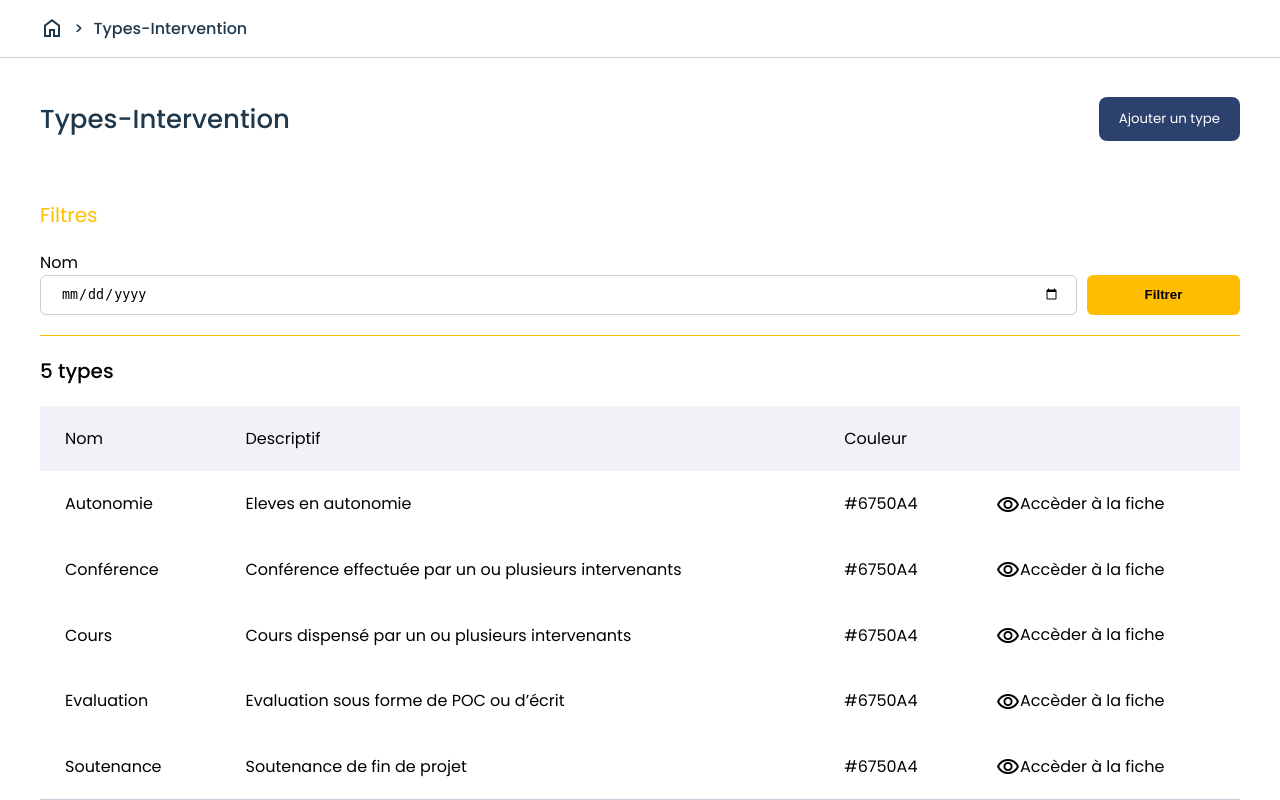
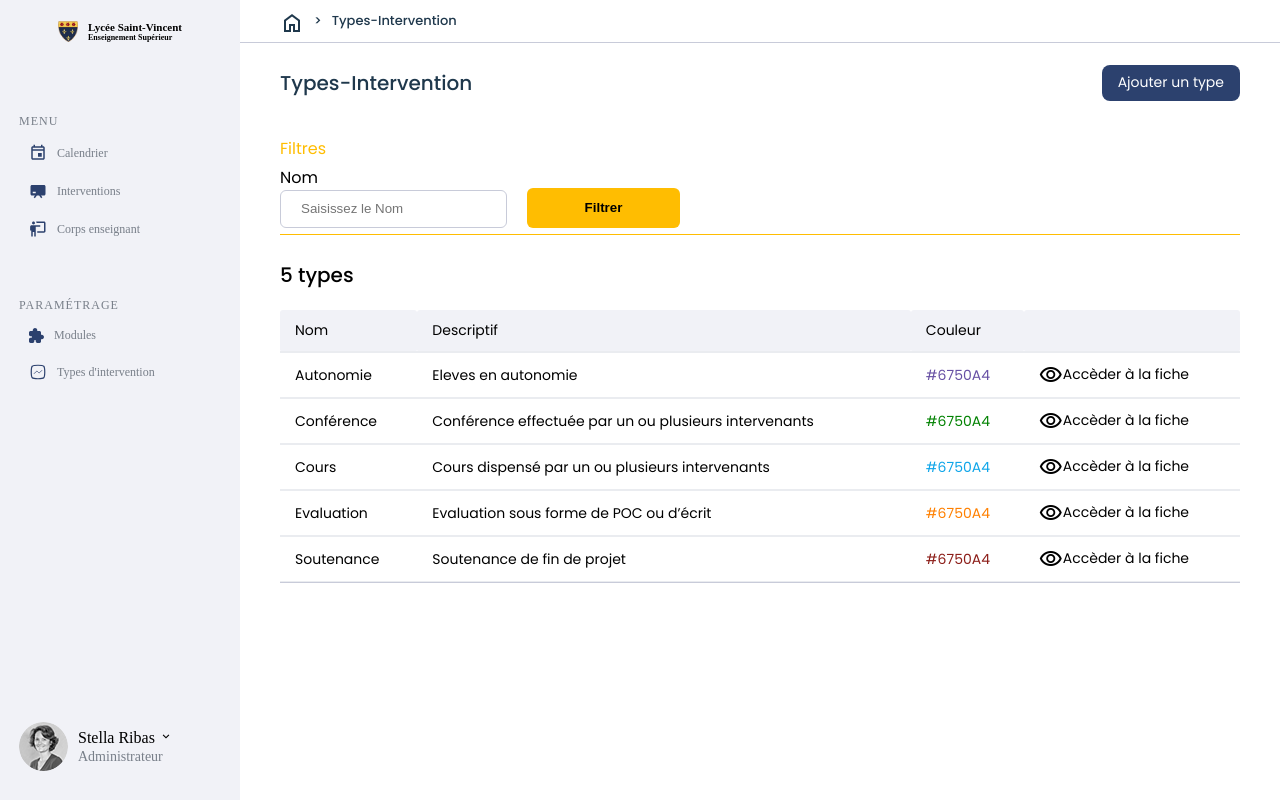
Before and after one commit to SlitherSwing/GestionPlanningLicence, a PHP site: page /types-Intervention.html in a window 1280 px wide. Run offline with PHP 8.4, Linux system fonts and the light colour scheme; lists and menus that the app fills with data are empty.

Commit message:
Avancement
J'ai ajouté la sideBar, j'ai réduit le tableau, j'ai rempli le tableau, j'ai changé la couleur des mots

```diff
--- a/style.css
+++ b/style.css
@@ -152,7 +152,7 @@ th {
     align-items: center;
     margin-top: auto;
     width: 250px;
-    margin-bottom: 30px;
+    margin-bottom: 10px;
 
 }
 
@@ -402,20 +402,29 @@ Table th .material-symbols-outlined {
 
 /* -------------------------------- */
 
-Main-Content {
+.Main-Content {
     display: flex;
     flex-direction: column;
     width: 100%;
 }
 
+main {
+    display: flex;
+}
+
 .Breadcrumb {
     display: flex;
     width: 100%;
-    height: 57px;
-    border-bottom: solid 1px;
-    border-color: #C8CBD9;
-    font-weight: 500;
-    font-family: 'Poppins';
+    height: 32px;
+    align-items: center;
+    font-size: 13px;
+    margin-top: 10px;
+}
+
+.BreadcrumbMain{
+    display: flex;
+    flex-direction: column;
+    width: 100%;
 }
 
 .Breadcrumb ol {
@@ -433,28 +442,18 @@ Main-Content {
     color: #1F384C;
 }
 
-.Main {
-    display: flex;
-    flex-direction: column;
-    padding: 0 40px 0 40px;
-    font-family: 'Poppins';
+.Heading {
+    margin-top: 8px;
 }
 
-.Heading {
-    display: flex;
-    justify-content: space-between;
-    align-items: center;
-    margin-top: 20px;
+.Heading h2 {
+    font-size: 20px;
 }
 
 .Heading button {
-    display: flex;
-    background-color: #2C416E;
-    align-items: center;
-    padding: 14px 20px 14px 20px;
-    color: white;
-    height: 44px;
-    border-radius: 8px;
+    padding: 8px 16px;
+    height: 36px;
+    font-size: 14px;
 }
 
 .Heading button:hover {
@@ -469,25 +468,20 @@ Main-Content {
 }
 
 .Filters {
-    display: flex;
-    width: 100%;
-    flex-direction: column;
-    border-bottom: solid 1px;
-    border-color: #FFBD01;
-    padding: 20px 0 20px 0;
+    padding: 6px 0;
+
 }
 
 .Filters p {
-    color: #FFBD01;
-    font-size: 20px;
+    font-size: 16px;
+    margin-bottom: 4px;
 }
 
 .Filters form {
     display: flex;
-    gap: 10px;
+    gap: 20px;
     align-items: end;
-    width: 100%;
-    justify-content: space-between;
+    width: 400px;
 }
 
 .Filters form div {
@@ -523,9 +517,7 @@ Main-Content {
 }
 
 .Table {
-    display: flex;
-    width: 100%;
-    flex-direction: column;
+    margin-top: 5px;
 }
 
 .Table p {
@@ -534,21 +526,28 @@ Main-Content {
 }
 
 .Table table {
-    padding: 20px 25px 20px 25px;
     border-collapse: collapse;
-    border-bottom: solid 1px;
-    border-color: #C8CBD9
+    width: 100%;
 }
 
-.Table th {
-    text-align: start;
-    padding: 20px 25px 20px 25px;
-}
-
-Table th .material-symbols-outlined {
-    vertical-align: middle;
+.Table th,
+.Table td {
+    padding: 10px 15px;
+    font-size: 14px;
+    border-bottom: 2px solid #EAECF0;
+    border-radius: 3px;
 }
 
 .Table-Head {
     background-color: #F1F2F7;
 }
+
+.color-purple { color: #6750A4; }
+
+.color-green { color: #028202; }
+
+.color-blue { color:#0EA5E9; }
+
+.color-orange { color: #FF8000; }
+
+.color-brown { color: #8C1D18; }
--- a/types-Intervention.html
+++ b/types-Intervention.html
@@ -11,6 +11,73 @@
     <link rel="stylesheet" href="https://fonts.googleapis.com/css2?family=Material+Symbols+Outlined"/>
 </head>
 <body>
+
+   <main>
+
+    <div class="Sidebar-Menu">
+
+                <div class="Block-Patch">
+                    <img src="./assets/logo.png" class="Logo">
+
+                    <div class="Text">
+                        <h1>Lycée Saint-Vincent</h1>
+                        <p>Enseignement Supérieur</p>
+                    </div>
+                </div>
+
+                <div class="Block-Menu">
+
+                    <p class="Block-Title">MENU</p>
+
+                    <a href="#" class="Icones">
+                        <img src="./assets/Calendar.svg" class="logo">
+                        Calendrier
+                    </a>
+
+                    <a href="#" class="Icones">
+                        <img src="./assets/Frame.svg" class="logo">
+                        Interventions
+                    </a>
+
+                    <a href="#" class="Icones">
+                        <img src="./assets/Board.svg" class="logo">
+                        Corps enseignant
+                    </a>
+
+                </div>
+
+                <div class="Block-Settings">
+
+                    <p class="Block-Title">PARAMÉTRAGE</p>
+
+                    <a href="#" class="Icones">
+                        <img src="./assets/Vector.svg" class="logo">
+                        Modules
+                    </a>
+
+                    <a href="#" class="Icones">
+                        <img src="./assets/Chart.svg" class="logo">
+                        Types d'intervention
+                    </a>
+
+                </div>
+
+                <div class="Block-Profile">
+
+                    <img src="./assets/ProfilePicture.png" class="ProfilePicture">
+
+                    <div>
+                        <span class="Username">Stella Ribas</span>
+                        <img src="./assets/Chevron-down.svg" class="Chevron-down">
+                        <span class="Role">Administrateur</span>
+                    </div>
+
+                </div>
+
+            </div>
+
+    <div class="BreadcrumbMain">
+    <div>
         <nav class="Breadcrumb">
             <ol>
                 <li><a href=""><span class="material-symbols-outlined">home</span></a></li>
@@ -18,6 +85,7 @@
                 <li><a href="">Types-Intervention</a></li>
             </ol>
         </nav>
+    </div>
     <div class="Main">
         <div class="Heading">
             <h2>Types-Intervention</h2>
@@ -30,7 +98,7 @@
                     <form method="post">
                         <div>
                             <label for="Name">Nom</label>
-                            <input id="Name" type="date" placeholder="Saisissez le Nom" name="Name">
+                            <input id="Name" type="text" placeholder="Saisissez le Nom" name="Name">
                         </div>
                         <div>
 
@@ -52,7 +120,7 @@
                     <tr>
                         <th>Autonomie</th>
                         <th>Eleves en autonomie</th>
-                        <th>#6750A4</th>
+                        <th class="color-purple">#6750A4</th>
                         <th><span class="material-symbols-outlined">visibility</span>Accèder à la fiche</th>
 
 
@@ -60,26 +128,26 @@
                     <tr>
                         <th>Conférence</th>
                         <th>Conférence effectuée par un ou plusieurs intervenants</th>
-                        <th>#6750A4</th>
+                        <th class="color-green">#6750A4</th>
                         <th><span class="material-symbols-outlined">visibility</span>Accèder à la fiche</th>
                     </tr>
                     <tr>
                         <th>Cours</th>
                         <th>Cours dispensé par un ou plusieurs intervenants</th>
-                        <th>#6750A4</th>
+                        <th class="color-blue">#6750A4</th>
                         <th><span class="material-symbols-outlined">visibility</span>Accèder à la fiche</th>
                     </tr>
                     <tr>
                         <th>Evaluation</th>
                         <th>Evaluation sous forme de POC ou d’écrit</th>
-                        <th>#6750A4</th>
+                        <th class="color-orange">#6750A4</th>
                         <th><span class="material-symbols-outlined">visibility</span>Accèder à la fiche</th>
                     </tr>
                     <tr>
 
                         <th>Soutenance</th>
                         <th>Soutenance de fin de projet</th>
-                        <th>#6750A4</th>
+                        <th class="color-brown">#6750A4</th>
                         <th><span class="material-symbols-outlined">visibility</span>Accèder à la fiche</th>
                     </tr>
                     <tr>
@@ -88,6 +156,8 @@
             </div>
         </div>
     </div>
+    </div>
 </nav>
+</main>
 </body>
 </html>
```
Also changed, not shown: Interventions.html (+64 -0 lines). Lines whose indentation alone changed are shown as unchanged.
